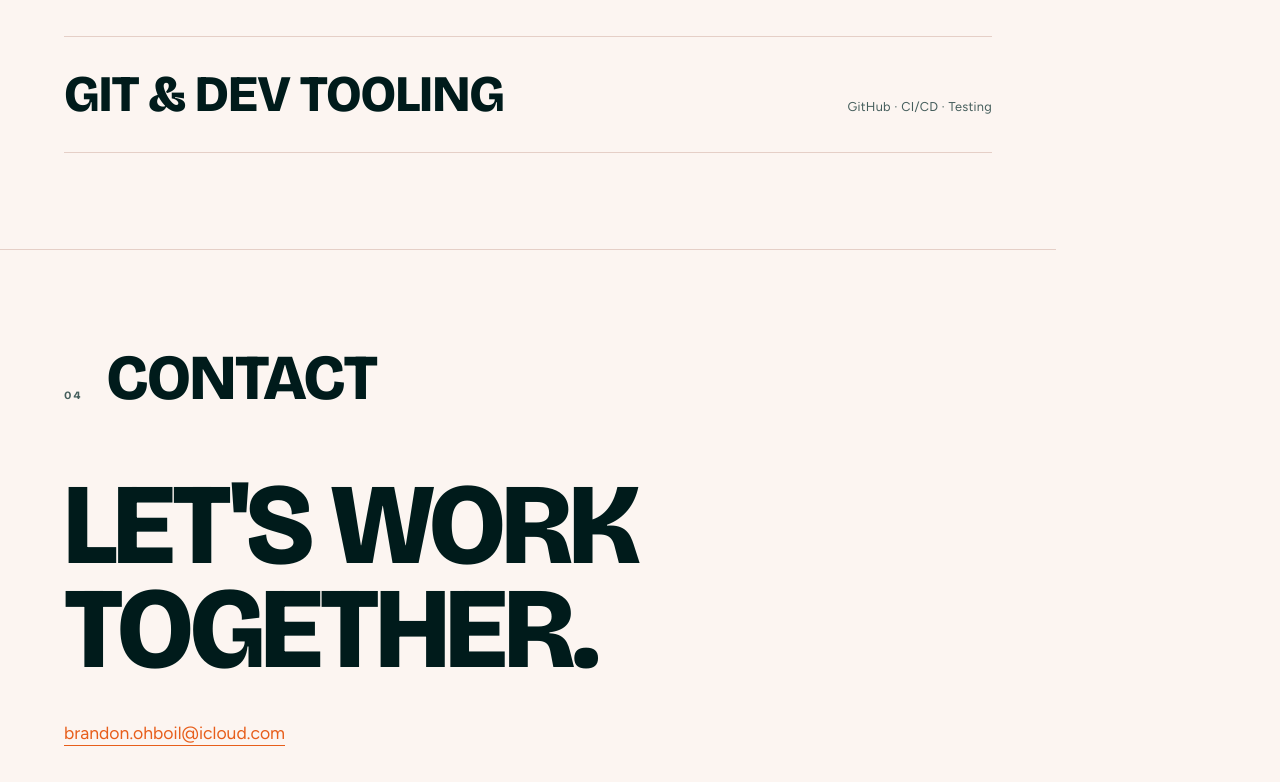
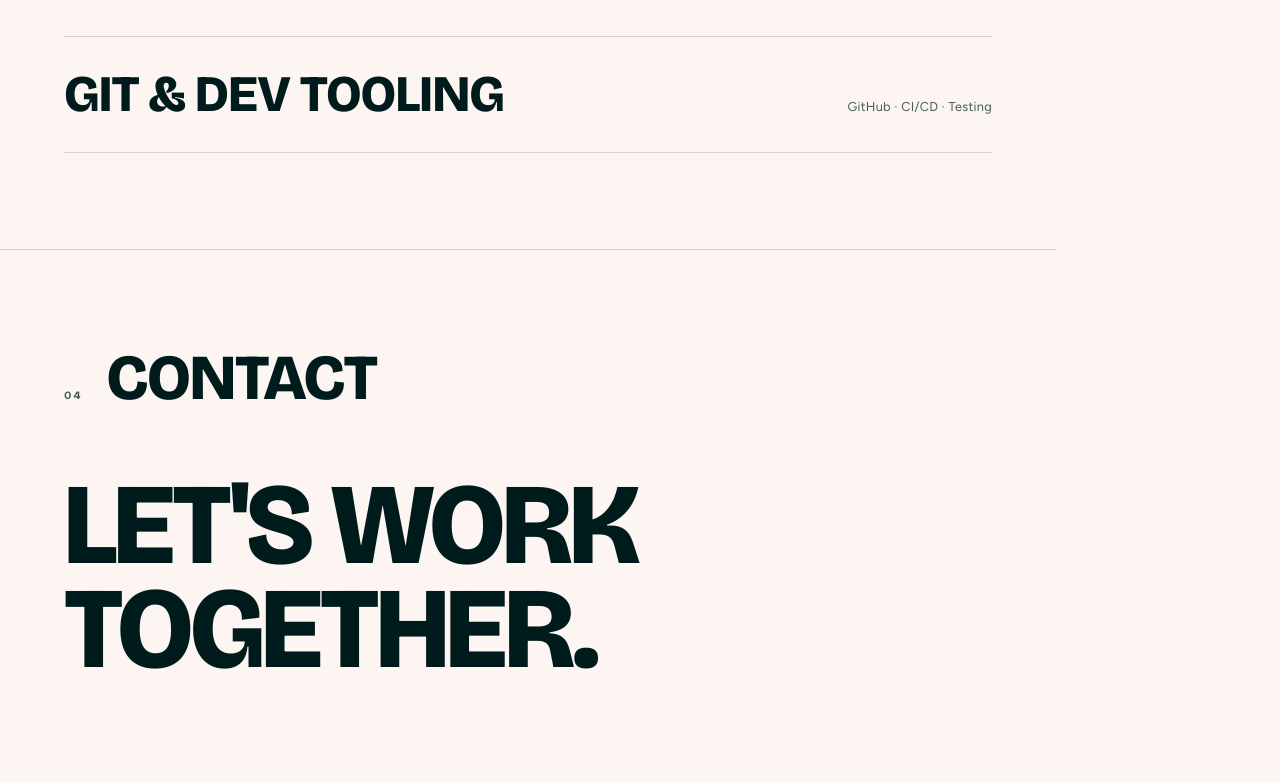
Before and after one commit to SDGdevLead/brandondev, a Next.js app: page / in a window 1280 px wide. Shown: the part 1928-2710 px from the top of the page. Built offline with nearby package versions, Linux system fonts and the light colour scheme.

Commit message:
small edits

```diff
--- a/src/app/(main)/page.module.css
+++ b/src/app/(main)/page.module.css
@@ -199,21 +199,10 @@
   text-transform: uppercase;
   line-height: 0.9;
   color: var(--color-text);
+  text-decoration: none;
+  transition: color 0.2s ease;
 }
 
-.contactEmail {
-  display: inline-block;
-  font-family: var(--font-body), system-ui, sans-serif;
-  font-size: clamp(0.9rem, 1.4vw, 1.1rem);
+.contactLead:hover {
   color: var(--color-primary);
-  text-decoration: none;
-  border-bottom: 1px solid var(--color-primary);
-  padding-bottom: 2px;
-  transition: color 0.2s ease, border-color 0.2s ease;
-  align-self: flex-start;
 }
-
-.contactEmail:hover {
-  color: var(--color-primary-hover);
-  border-color: var(--color-primary-hover);
-}
--- a/src/app/(main)/page.tsx
+++ b/src/app/(main)/page.tsx
@@ -93,10 +93,7 @@ export default function Home() {
             <h2 className={styles.sectionTitle}>Contact</h2>
           </header>
           <div className={styles.contactInner}>
-            <p className={styles.contactLead}>Let&apos;s work<br />together.</p>
-            <a href="mailto:brandon.ohboil@icloud.com" className={styles.contactEmail}>
-              brandon.ohboil@icloud.com
-            </a>
+            <a href="mailto:brandon.ohboil@icloud.com" className={styles.contactLead}>Let&apos;s work<br />together.</a>
           </div>
         </section>
 
--- a/src/components/HeroBlend/HeroBlend.jsx
+++ b/src/components/HeroBlend/HeroBlend.jsx
@@ -58,6 +58,7 @@ export default function HeroBlend() {
             src="/flower-background.webp"
             alt=""
             fill
+            sizes="100vw"
             style={{ objectFit: "cover", objectPosition: "center center" }}
             priority
           />
--- a/src/components/Nav/Nav.jsx
+++ b/src/components/Nav/Nav.jsx
@@ -1,15 +1,16 @@
 "use client";
 
 import { useEffect, useLayoutEffect, useRef } from "react";
+import { usePathname } from "next/navigation";
 import gsap from "gsap";
 import styles from "./Nav.module.css";
 import { hasIntroPlayed } from "@/lib/introState";
 
 const PILLARS = [
-  { label: "PROJECTS",     number: "01", href: "#work"    },
-  { label: "PERSONAL",     number: "02", href: "#about"   },
-  { label: "PROFESSIONAL", number: "03", href: "#skills"  },
-  { label: "CONTACT",      number: "04", href: "#contact" },
+  { label: "PROJECTS",     number: "01", hash: "work"    },
+  { label: "PERSONAL",     number: "02", hash: "about"   },
+  { label: "PROFESSIONAL", number: "03", hash: "skills"  },
+  { label: "CONTACT",      number: "04", hash: "contact" },
 ];
 
 const SWIPE_COLORS = [
@@ -27,19 +28,21 @@ const OPEN         = "polygon(0% 0%, 100% 0%, 100% 100%, 0% 100%)";
 export default function Nav() {
   const pillarsRef = useRef(null);
   const swipeRefs  = useRef([]);
+  const pathname   = usePathname();
+  const isHome     = pathname === "/";
 
-  // Runs before paint — instantly applies end state on back navigation
+  // Runs before paint — instantly applies end state on back navigation or non-home pages
   useLayoutEffect(() => {
-    if (!hasIntroPlayed()) return;
-
-    gsap.set(pillarsRef.current, { autoAlpha: 1 });
-    gsap.set(document.body, { paddingRight: "14rem" });
-    const heroEl = document.getElementById("hero-blend");
-    if (heroEl) gsap.set(heroEl, { display: "none" });
-  }, []);
+    if (!isHome || hasIntroPlayed()) {
+      gsap.set(pillarsRef.current, { autoAlpha: 1 });
+      gsap.set(document.body, { paddingRight: "14rem" });
+      const heroEl = document.getElementById("hero-blend");
+      if (heroEl) gsap.set(heroEl, { display: "none" });
+    }
+  }, [isHome]);
 
   useEffect(() => {
-    if (hasIntroPlayed()) return;
+    if (!isHome || hasIntroPlayed()) return;
 
     const ctx = gsap.context(() => {
       gsap.set(pillarsRef.current, { autoAlpha: 0 });
@@ -86,8 +89,8 @@ export default function Nav() {
       ))}
 
       <nav className={styles.pillars} ref={pillarsRef}>
-        {PILLARS.map(({ label, number, href }) => (
-          <a key={label} href={href} className={`${styles.pillar} ${styles[`pillar${label}`]}`}>
+        {PILLARS.map(({ label, number, hash }) => (
+          <a key={label} href={isHome ? `#${hash}` : `/#${hash}`} className={`${styles.pillar} ${styles[`pillar${label}`]}`}>
             <span className={styles.pillarText}>{number} {label}</span>
           </a>
         ))}
```
Also changed, not shown: 1 other file (tests, documents, lock files or other folders).
